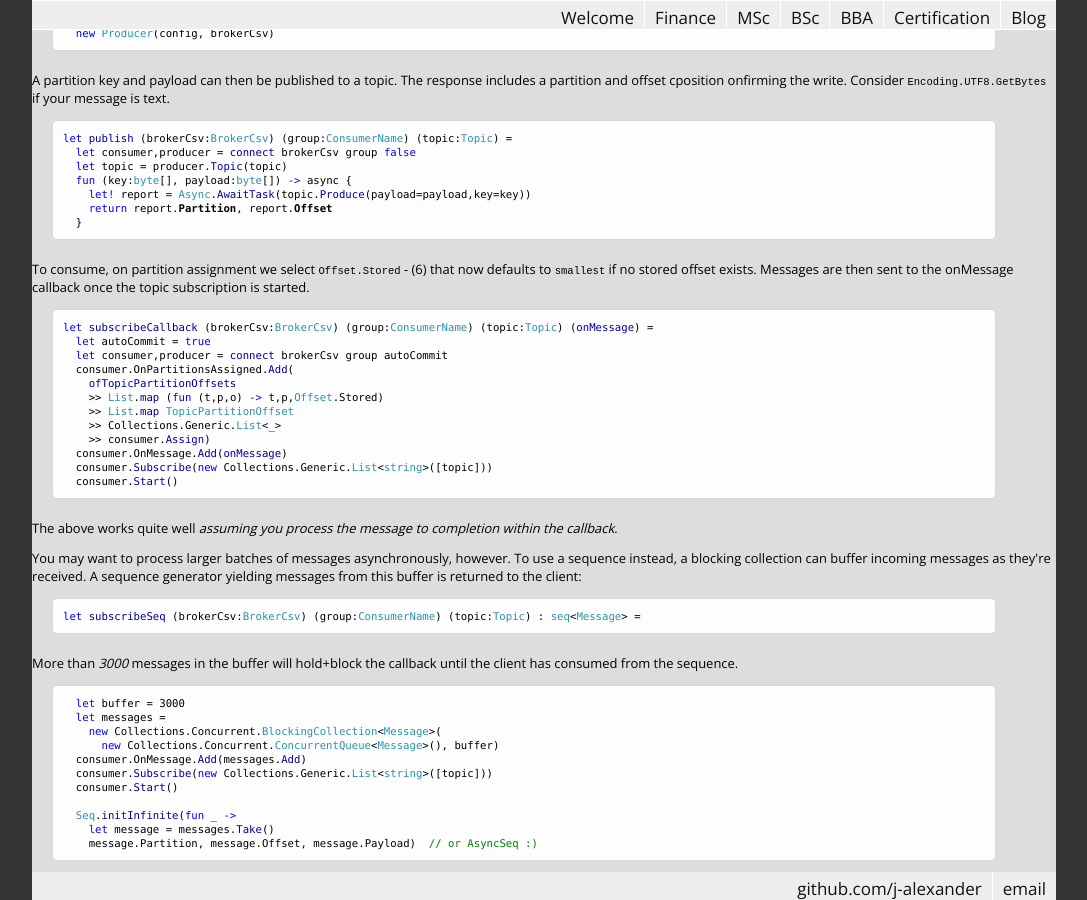
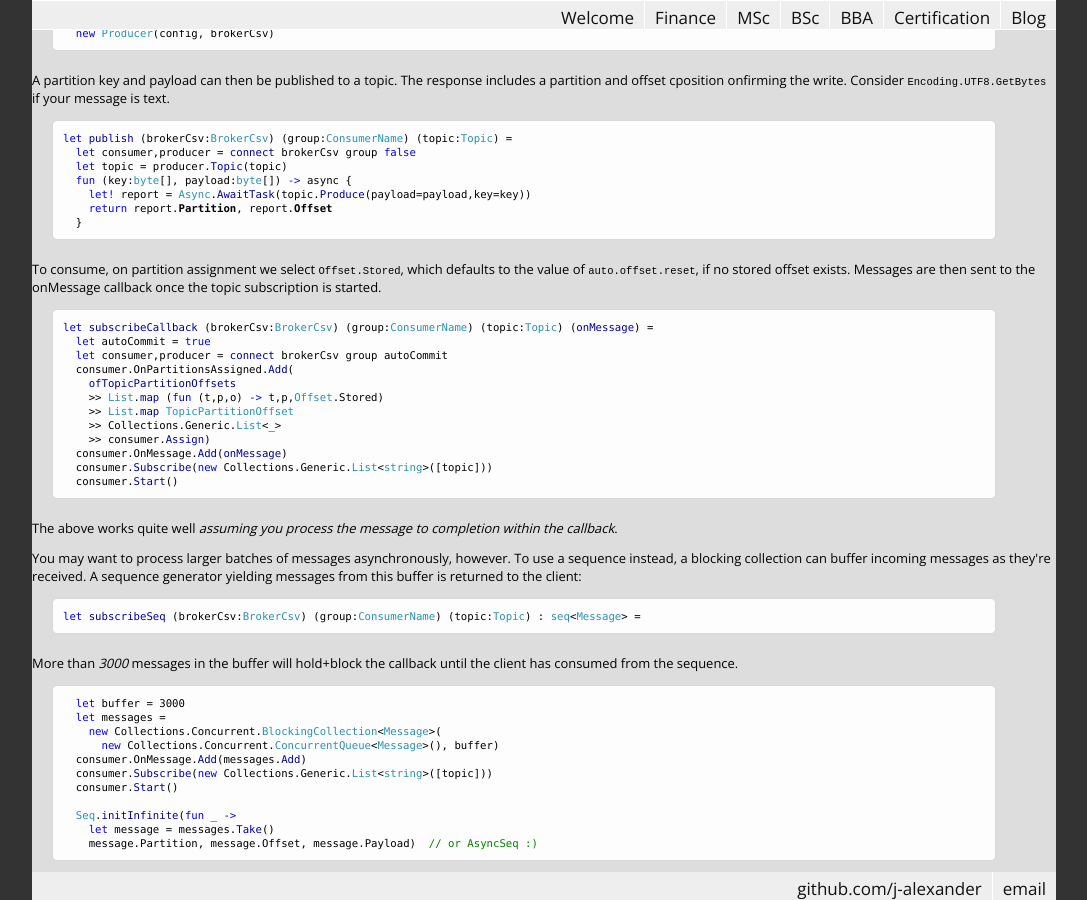
Before and after one commit to j-alexander/j-alexander.github.io, a Jekyll site: the page built from _posts/2016-12-08-rdkafka-subscription-in-fsharp.html, in a window 1280 px wide and 900 px high, scrolled down 2021 px. Shown: the whole window, without its empty margins (96-1183 px from the left). Built offline with Jekyll 4.4.1, drawn with Linux system fonts in a browser that asks for light colours; some web fonts are replaced.

Commit message:
content changes

```diff
--- a/_posts/2016-12-08-rdkafka-subscription-in-fsharp.html
+++ b/_posts/2016-12-08-rdkafka-subscription-in-fsharp.html
@@ -128,8 +128,8 @@ includes a partition and offset cposition onfirming the write.  Consider
     <span class="k">return</span> <span onmouseout="hideTip(event, 'fs84', 222)" onmouseover="showTip(event, 'fs84', 222)" class="i">report</span><span class="o">.</span><span onmouseout="hideTip(event, 'fs88', 223)" onmouseover="showTip(event, 'fs88', 223)" class="v">Partition</span>, <span onmouseout="hideTip(event, 'fs84', 224)" onmouseover="showTip(event, 'fs84', 224)" class="i">report</span><span class="o">.</span><span onmouseout="hideTip(event, 'fs89', 225)" onmouseover="showTip(event, 'fs89', 225)" class="v">Offset</span>
   }
 </code></pre>
-<p>To consume, on partition assignment we select <code>Offset.Stored</code> - (6) that now defaults
-to <code>smallest</code> if no stored offset exists.  Messages are then sent to the onMessage callback
+<p>To consume, on partition assignment we select <code>Offset.Stored</code>, which defaults to the value of
+<code>auto.offset.reset</code>, if no stored offset exists.  Messages are then sent to the onMessage callback
 once the topic subscription is started.</p>
 <pre class="fssnip highlighted"><code lang="fsharp"><span class="k">let</span> <span onmouseout="hideTip(event, 'fs90', 226)" onmouseover="showTip(event, 'fs90', 226)" class="f">subscribeCallback</span> (<span onmouseout="hideTip(event, 'fs63', 227)" onmouseover="showTip(event, 'fs63', 227)" class="i">brokerCsv</span><span class="o">:</span><span onmouseout="hideTip(event, 'fs12', 228)" onmouseover="showTip(event, 'fs12', 228)" class="t">BrokerCsv</span>) (<span onmouseout="hideTip(event, 'fs64', 229)" onmouseover="showTip(event, 'fs64', 229)" class="i">group</span><span class="o">:</span><span onmouseout="hideTip(event, 'fs13', 230)" onmouseover="showTip(event, 'fs13', 230)" class="t">ConsumerName</span>) (<span onmouseout="hideTip(event, 'fs78', 231)" onmouseover="showTip(event, 'fs78', 231)" class="i">topic</span><span class="o">:</span><span onmouseout="hideTip(event, 'fs5', 232)" onmouseover="showTip(event, 'fs5', 232)" class="t">Topic</span>) (<span onmouseout="hideTip(event, 'fs91', 233)" onmouseover="showTip(event, 'fs91', 233)" class="f">onMessage</span>) <span class="o">=</span>
   <span class="k">let</span> <span onmouseout="hideTip(event, 'fs65', 234)" onmouseover="showTip(event, 'fs65', 234)" class="i">autoCommit</span> <span class="o">=</span> <span class="k">true</span>
```
Also changed, not shown: 1 other file.
